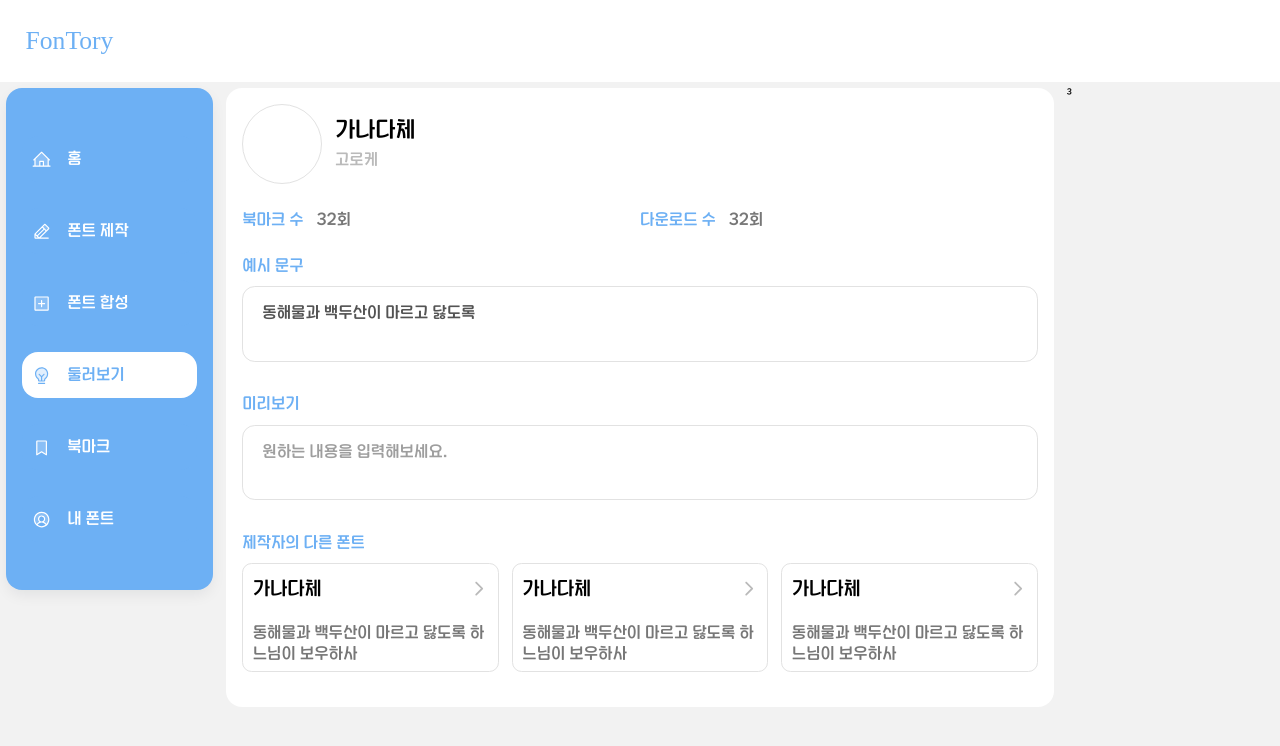
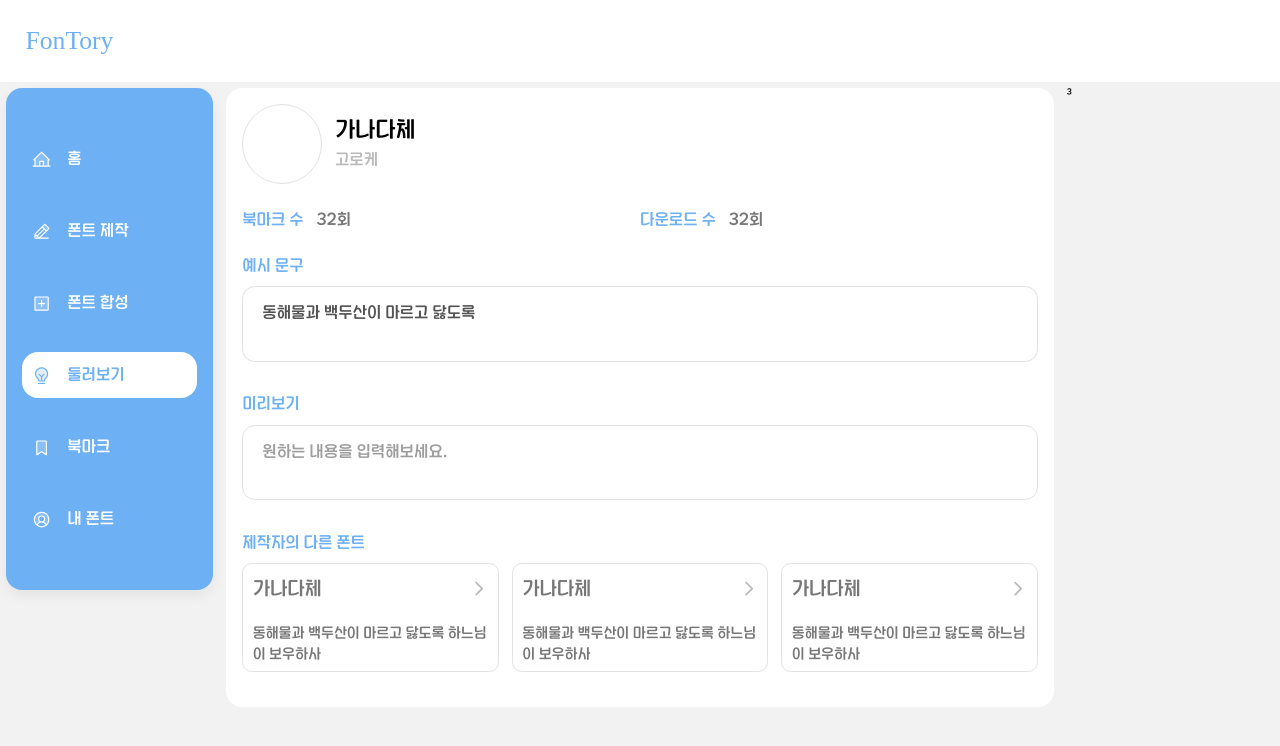
Before and after one commit to font-king/FONTory_FE, a React (Vite) app: page /explorer/detail/0 in a window 1280 px wide. Shown: the top 746 px of the page. Built offline with nearby package versions, Linux system fonts and the light colour scheme; a web font is replaced by a local one.

Commit message:
style: FontCardWithArrow 스타일 수정 및 파일 위치 이동 (#37)

```diff
--- a/src/shared/ui/fontCard/FontCardWithArrow.jsx
+++ b/src/features/fontItem/ui/FontCardWithArrow.jsx
@@ -5,31 +5,33 @@ import { CaretRightIcon } from '@/shared/ui/icons/NonPropIcons'
 
 export const FontCardWithArrow = ({ basePath, font }) => (
   <LinkContainer to={`${basePath}/detail/${font.id}`}>
-    <FontInfo>
-      <h6 className="font-name">{font.name}</h6>
+    <FontInformation>
+      <FontName className="font-name">{font.name}</FontName>
       <CaretRightIcon />
-    </FontInfo>
+    </FontInformation>
+
     <PreviewText>{font.preview}</PreviewText>
   </LinkContainer>
 )
 
 const LinkContainer = styled(Link)`
-  ${({ theme }) => theme.flexBox('column', undefined, undefined, '3xl')};
-  ${({ theme }) => theme.borderRadius('md')};
-  ${({ theme }) => theme.padding('lg', 'md', 'sm')};
-  ${({ theme }) => theme.border('divider')};
-  background: white;
+  ${({ theme }) => `
+    ${theme.flexBox('column', undefined, undefined, '3xl')}
+    ${theme.padding('lg', 'md', 'sm')}
+    ${theme.borderRadius('md')}
+    ${theme.border('divider')}
+  `}
 `
 
-const FontInfo = styled.div`
+const FontInformation = styled.div`
   ${({ theme }) => theme.flexBox('row', 'center', 'space-between')};
+`
 
-  .font-name {
-    ${({ theme }) => theme.font(400, 'black')};
-  }
+const FontName = styled.h6`
+  ${({ theme }) => theme.font(400)};
 `
 
 const PreviewText = styled.p`
-  ${({ theme }) => theme.font(500, theme.colors.grey[600])};
+  ${({ theme }) => theme.font(700, theme.colors.grey[600])};
   height: fit-content;
 `
--- a/src/pages/MyFonts.jsx
+++ b/src/pages/MyFonts.jsx
@@ -1,7 +1,7 @@
 import styled from 'styled-components'
 
+import { FontCardWithArrow } from '@/features/fontItem/ui/FontCardWithArrow'
 import { MyFontsChart } from '@/features/myFont/ui/MyFontsChart'
-import { FontCardWithArrow } from '@/shared/ui/fontCard/FontCardWithArrow'
 import { SectionLayout } from '@/shared/ui/SectionLayout'
 
 const dummyFonts = () => {
--- a/src/shared/ui/FontDetail.jsx
+++ b/src/shared/ui/FontDetail.jsx
@@ -1,8 +1,8 @@
 import styled from 'styled-components'
 
+import { FontCardWithArrow } from '@/features/fontItem/ui/FontCardWithArrow'
 import { useToggle } from '@/shared/hook/useToggle'
 
-import { FontCardWithArrow } from './fontCard/FontCardWithArrow'
 import { SectionLayout } from './SectionLayout'
 
 const RecommendedSection = ({ recommendList }) => {
```
